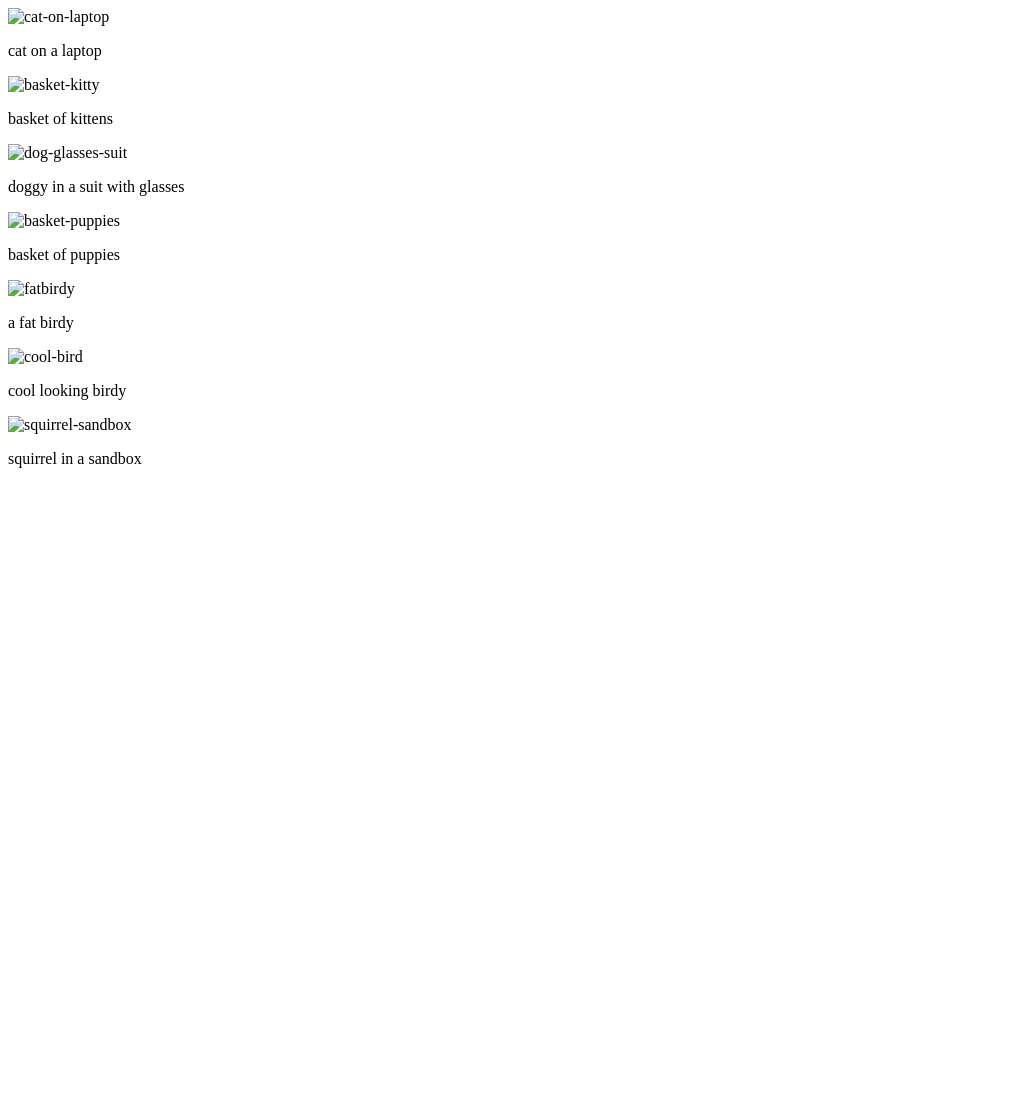
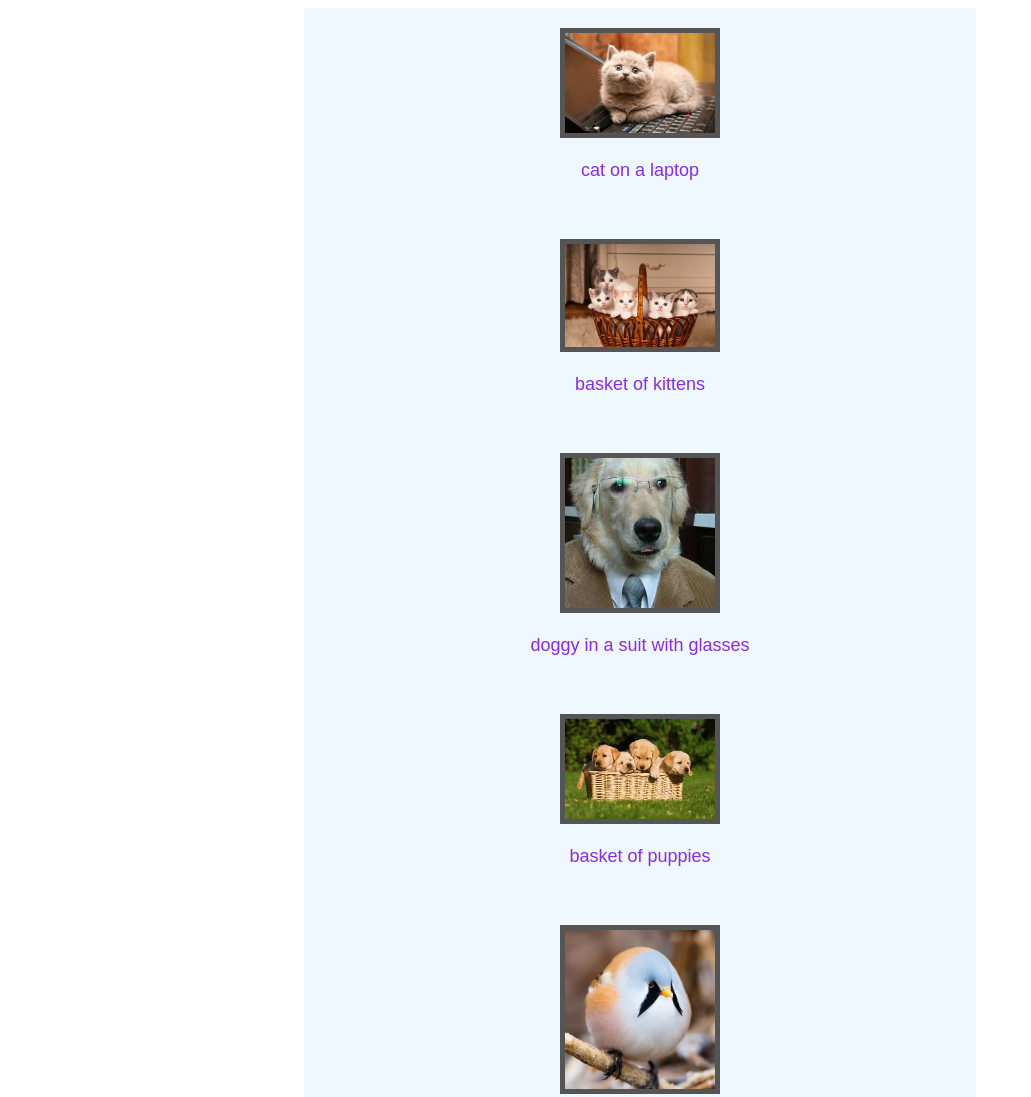
Before and after one commit to RoryDowse/coding-drills, a plain HTML site: page css-float-and-file-path/challenge-prompt.html in a window 1280 px wide. Shown: the top 1097 px of the page, without its empty margins (0-1031 px from the left). Before the commit the page ends 800 px from the top, so only its background shows below. Drawn offline with Linux system fonts and the light colour scheme.

Commit message:
initial commit

```diff
--- a/css-float-and-file-path/challenge-prompt.html
+++ b/css-float-and-file-path/challenge-prompt.html
@@ -9,12 +9,25 @@
     img {
         width: 150px;
         /* add a border */
-
+        border: 5px solid #555;
 
     }
 
     /* Add styling to p tags and div elements */
+    p {
+        color:blueviolet;
+        font-family: Arial, Helvetica, sans-serif;
+        font-size: 18px;
+    }
 
+    div {
+        /* ensures the div takes up 50% of the viewport */
+        width: 50%;
+        margin: 0 auto;
+        text-align: center;
+        padding: 20px;
+        background-color: aliceblue;
+    }
 
 </style>
 
@@ -22,37 +35,37 @@
 
     <!-- Add the file paths for these images -->
     <div>
-        <img src="" alt="cat-on-laptop">
+        <img src="images/cat/kitty/cat-on-laptop.jpg" alt="cat-on-laptop">
         <p>cat on a laptop</p>
     </div>
 
     <div>
-        <img src="" alt="basket-kitty">
+        <img src="images/cat/kitty/kitten/basket-kitty.jpg" alt="basket-kitty">
         <p>basket of kittens</p>
     </div>
 
     <div>
-        <img src="" alt="dog-glasses-suit">
+        <img src="images/dog/dog-glasses-suit.jpg" alt="dog-glasses-suit">
         <p>doggy in a suit with glasses</p>
     </div>
 
     <div>
-        <img src="" alt="basket-puppies">
+        <img src="images/dog/puppy/basket-puppies.jpg" alt="basket-puppies">
         <p>basket of puppies</p>
     </div>
 
     <div>
-        <img src="" alt="fatbirdy">
+        <img src="images/fatbirdy.jpg" alt="fatbirdy">
         <p>a fat birdy</p>
     </div>
 
     <div>
-        <img src="" alt="cool-bird">
+        <img src="images/bird/cool-bird.jpg" alt="cool-bird">
         <p>cool looking birdy</p>
         </div>
 
     <div>
-        <img src="" alt="squirrel-sandbox">
+        <img src="images/squirrel-sandbox.jpg" alt="squirrel-sandbox">
         <p>squirrel in a sandbox</p>
     </div>
 </body>
```
